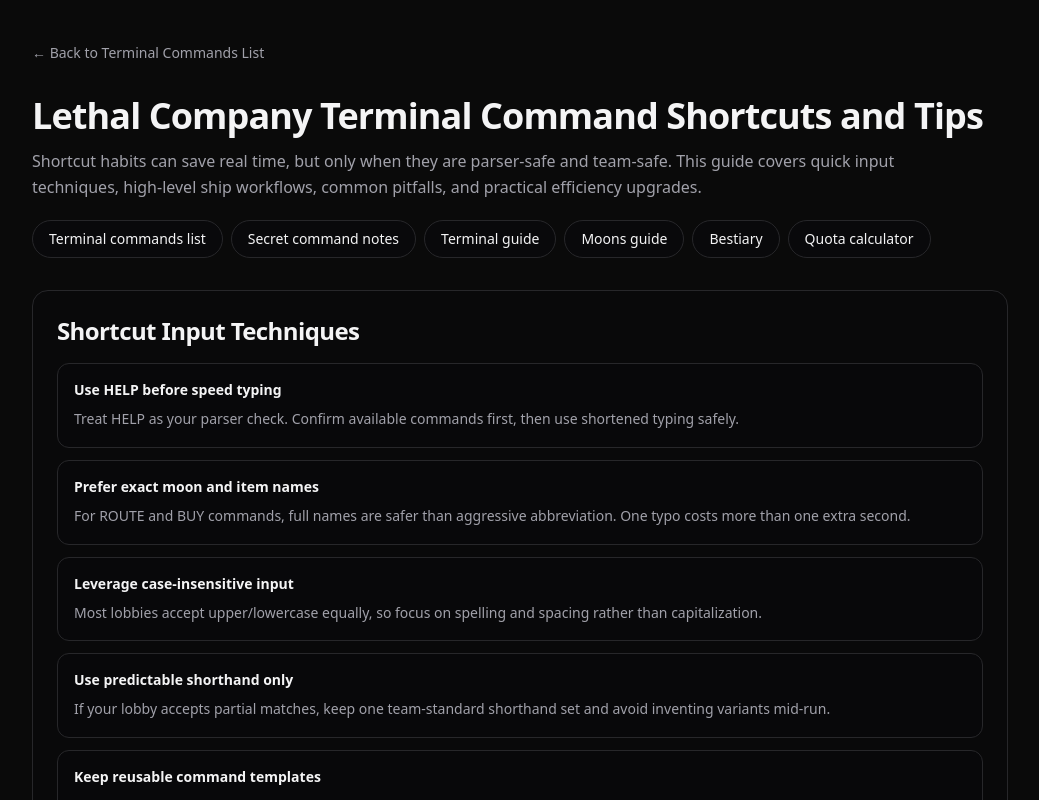
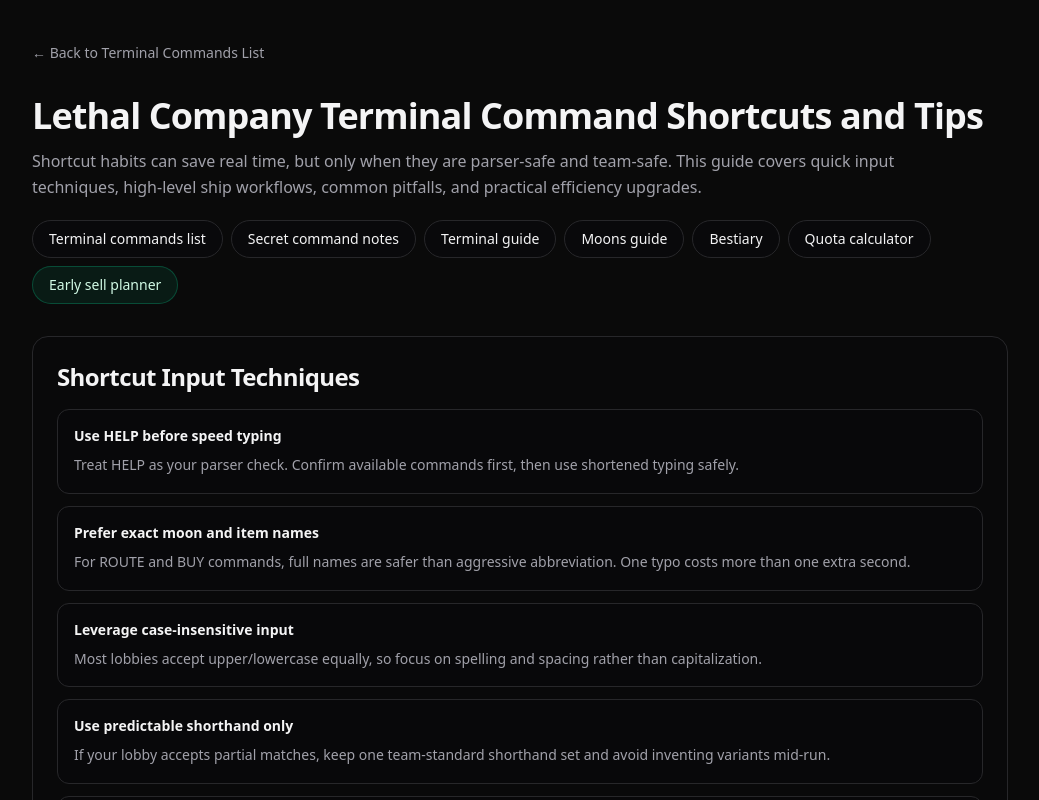
Before and after one commit to yuzhoudabaozhayujiamigou-cloud/spaceship-monster, a Next.js app: page /tools/lethal-company/terminal-commands/shortcuts-tips in a window 1280 px wide. Shown: the top 800 px of the page, without its empty margins (120-1159 px from the left). Built offline with nearby package versions, Linux system fonts and the light colour scheme; no server answers.

Commit message:
Link terminal shortcuts to early sell quota planner

```diff
--- a/app/tools/lethal-company/terminal-commands/shortcuts-tips/page.tsx
+++ b/app/tools/lethal-company/terminal-commands/shortcuts-tips/page.tsx
@@ -212,6 +212,12 @@
             >
               Quota calculator
             </Link>
+            <Link
+              href="/tools/quota-calculator/early-sell"
+              className="inline-flex items-center rounded-full border border-emerald-600/40 bg-emerald-500/10 px-4 py-2 text-sm text-emerald-100 hover:border-emerald-500/60"
+            >
+              Early sell planner
+            </Link>
           </div>
         </header>
 
```
